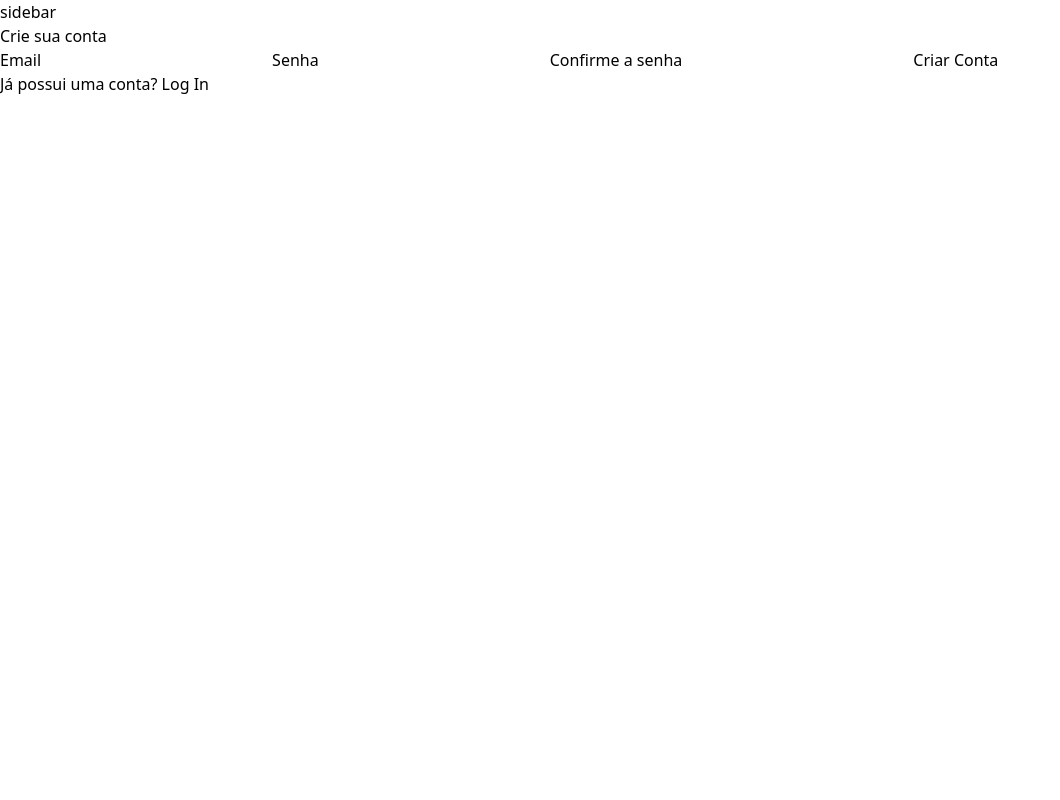
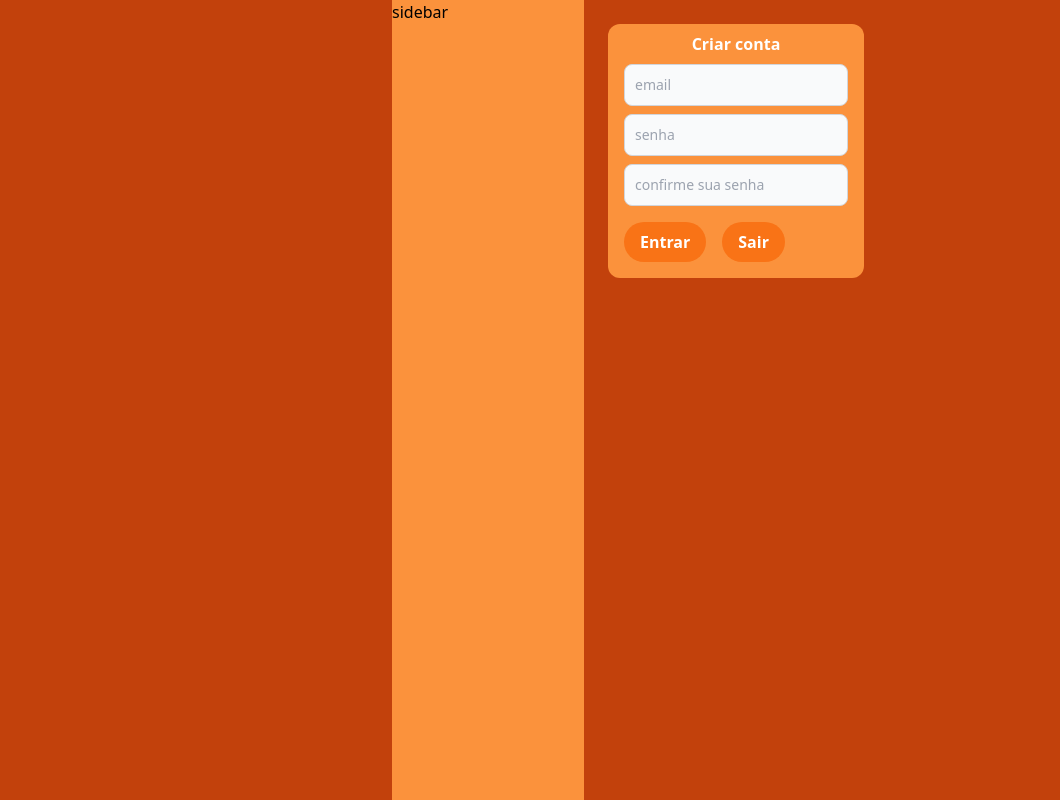
Before and after one commit to GutoRafa/FoodLink, a Next.js app in the folder foodlink/: page / in a window 1280 px wide. Shown: the whole page, without its empty margins (0-1060 px from the left). Built offline with nearby package versions, Linux system fonts and the light colour scheme; no server answers.

Commit message:
login e autenticacao

```diff
--- a/foodlink/contexts/AuthContexts.js
+++ b/foodlink/contexts/AuthContexts.js
@@ -1,5 +1,6 @@
 import React, { useContext, useState, useEffect } from 'react'
 import { auth } from '../firebase'
+import { onAuthStateChanged, createUserWithEmailAndPassword } from 'firebase/auth'
 
 const AuthContext = React.createContext()
 
@@ -9,18 +10,20 @@ export function useAuth() {
 
 export function AuthProvider({children}) {
     const [currentUser, setCurrentUser] = useState()
+    const [ loading, setLoading] = useState(true)
 
     function signup(email, password) {
-        return auth.createUserWithEmailAndPassword(email,password)
+        return createUserWithEmailAndPassword(auth, email,password)
     }
 
     useEffect(() => {
-         const unsubscribe = auth.onAuthStateChanged(user => {
+         const unsubscribe = onAuthStateChanged(auth, user => {
             setCurrentUser(user)
-        },[])
+            setLoading(false)
+        })
 
         return unsubscribe
-    })
+    }, [])
 
     const value = {
         currentUser,
@@ -28,7 +31,7 @@ export function AuthProvider({children}) {
     }
   return (
     <AuthContext.Provider value={value}>
-        {children}
+        {!loading && children}
     </AuthContext.Provider>
   )
 }
--- a/foodlink/firebase.js
+++ b/foodlink/firebase.js
@@ -1,14 +1,14 @@
-import * as firebase from 'firebase/app'
-import { getAuth } from 'firebase/auth'
+import { initializeApp } from "firebase/app";
+import { getAuth } from 'firebase/auth';
 
-const app = firebase.initializeApp({
-apiKey: process.env.REACT_APP_FIREBASE_API_KEY,
-authDomain: process.env.REACT_APP_FIREBASE_AUTH_DOMAIN,
-projectId: process.env.REACT_APP_FIREBASE_PROJECT_ID,
-storageBucket: process.env.REACT_APP_FIREBASE_STORAGE_BUCKET,
-messagingSenderId: process.env.REACT_APP_FIREBASE_MESSAGING_SENDER_ID,
-appId: process.env.REACT_APP_FIREBASE_APP_ID,
-})
+const firebaseConfig = {
+    apiKey: "AIzaSyD8JUTQQslyjud89ZhPq0rmMPT_ZDeINqc",
+    authDomain: "foodlink-dev.firebaseapp.com",
+    projectId: "foodlink-dev",
+    storageBucket: "foodlink-dev.appspot.com",
+    messagingSenderId: "718159437094",
+    appId: "1:718159437094:web:11729f676e44947cc9f5e7"
+  };
 
-export const auth = getAuth(app);
-export default app
+const app = initializeApp(firebaseConfig);
+export const auth = getAuth(app)
--- a/foodlink/package.json
+++ b/foodlink/package.json
@@ -9,6 +9,7 @@
     "lint": "next lint"
   },
   "dependencies": {
+    "@heroicons/react": "^2.0.17",
     "autoprefixer": "10.4.14",
     "eslint": "8.39.0",
     "eslint-config-next": "13.3.1",
@@ -17,6 +18,7 @@
     "postcss": "8.4.23",
     "react": "18.2.0",
     "react-dom": "18.2.0",
+    "react-router-dom": "^6.10.0",
     "tailwindcss": "3.3.1"
   }
 }
--- a/foodlink/pages/_app.js
+++ b/foodlink/pages/_app.js
@@ -1,5 +1,8 @@
 import '@component/styles/globals.css'
+import { AuthProvider } from '@component/contexts/AuthContexts'
 
 export default function App({ Component, pageProps }) {
-  return <Component {...pageProps} />
+  return <AuthProvider>
+    <Component {...pageProps} />
+    </AuthProvider>
 }
--- a/foodlink/pages/components/Sidebar.js
+++ b/foodlink/pages/components/Sidebar.js
@@ -1,9 +1,9 @@
 import React from 'react'
 
-function sidebar() {
+function Sidebar() {
   return (
-    <div>sidebar</div>
+    <div className='top-0 left-0 h-screen w-48 m-0 flex flex-col bg-orange-400'>sidebar</div>
   )
 }
 
-export default sidebar
+export default Sidebar
--- a/foodlink/pages/components/Signup.js
+++ b/foodlink/pages/components/Signup.js
@@ -1,35 +1,53 @@
-import React, { useRef } from 'react'
-import { useAuth } from '@component/contexts/AuthContexts'
+import React, { useRef, useState } from 'react'
+import {useAuth} from '../../contexts/AuthContexts'
 
 function Signup() {
-    const emailRef = useRef()
-    const senhaRef = useRef()
-    const senhaConfirmaRef = useRef()
-    const {signup} = useAuth()
+    const emailRef = useRef();
+    const senhaRef = useRef();
+    const senhaConfirmaRef = useRef();
+    const { signup } = useAuth();
+    const [error, setError] = useState('');
+    const [carregando, setCarregando] = useState(false);
 
-    function handleSubmit(e) {
+    async function handleSubmit (e) {
         e.preventDefault()
 
-        signup(emailRef.current.value,senhaRef.current.value)
+        if (senhaRef.current.value !== senhaConfirmaRef.current.value) {
+            return setError('as senhas não são iguais')
+        }
+
+        try {
+            setError('')
+            setCarregando(true)
+            await signup(emailRef.current.value, senhaRef.current.value)
+        } catch {
+            setError('falha ao criar conta')
+        }
+        setCarregando(false)
     }
 
-  return (
-    <>
-    <div>
-        <h1>Crie sua conta</h1>
-        <form>
-            <label>Email</label>
-            <input ref={emailRef} type='email' required></input>
-            <label>Senha</label>
-            <input ref={senhaRef} type='password' required></input>
-            <label>Confirme a senha</label>
-            <input id='email' ref={senhaConfirmaRef} type='password' required></input>
-            <button type='submit'>Criar Conta</button>
-        </form>
-    </div>
-    <div>Já possui uma conta? Log In</div>
-    </>
-  )
+    return (
+        <div className='p-2 bg-orange-400 m-6 w-auto h-min rounded-xl'>
+            <h1 className='text-white font-bold text-center'>Criar conta</h1>
+            {error && <h1 className='text-center text-red-700 font-bold'>{error}</h1>}
+            <form onSubmit={handleSubmit}>
+            <input className="bg-gray-50 border border-gray-300 text-gray-900 text-sm rounded-lg focus:ring-blue-500 focus:border-orange-500 block w-300 p-2.5 dark:bg-gray-700 dark:border-gray-600 dark:placeholder-gray-400 dark:text-white dark:focus:ring-orange-500 dark:focus:border-orange-500 m-2"
+            type='email' placeholder='email'
+            ref={emailRef} required/>
+
+            <input className="bg-gray-50 border border-gray-300 text-gray-900 text-sm rounded-lg focus:ring-orange-500 focus:border-orange-500 block w-300 p-2.5 dark:bg-gray-700 dark:border-gray-600 dark:placeholder-gray-400 dark:text-white dark:focus:ring-orange-500 dark:focus:border-orange-500 m-2"
+            type='password' placeholder='senha'
+            ref={senhaRef}/>
+
+            <input className="bg-gray-50 border border-gray-300 text-gray-900 text-sm rounded-lg focus:ring-orange-500 focus:border-orange-500 block w-300 p-2.5 dark:bg-gray-700 dark:border-gray-600 dark:placeholder-gray-400 dark:text-white dark:focus:ring-orange-500 dark:focus:border-orange-500 m-2"
+            type='password' placeholder='confirme sua senha'
+            ref={senhaConfirmaRef}/>
+
+            <button type='submit' disabled={carregando} className="bg-orange-500 hover:bg-orange-700 text-white font-bold py-2 px-4 rounded-full m-2"> Entrar </button>
+
+            <button className="bg-orange-500 hover:bg-orange-700 text-white font-bold py-2 px-4 rounded-full m-2">Sair</button>
+            </form>
+        </div>)
 }
 
 export default Signup
--- a/foodlink/pages/index.js
+++ b/foodlink/pages/index.js
@@ -2,19 +2,20 @@ import { Inter } from 'next/font/google'
 import Head from 'next/head'
 import Sidebar from './components/Sidebar'
 import Signup from './components/Signup'
-import { AuthProvider } from '@component/contexts/AuthContexts'
 
 const inter = Inter({ subsets: ['latin'] })
 
 export default function Home() {
   return (
-    <AuthProvider>
-    <div><Head>
+    <><Head>
       <title>FoodLink</title>
     </Head>
+    <main className='bg-orange-700'>
+    <div className='flex justify-center'>
     <Sidebar/>
-    <Signup />
+    <Signup/>
     </div>
-    </AuthProvider>
+    </main>
+    </>
   )
 }
```
Also changed, not shown: 1 other file (tests, documents, lock files or other folders).
